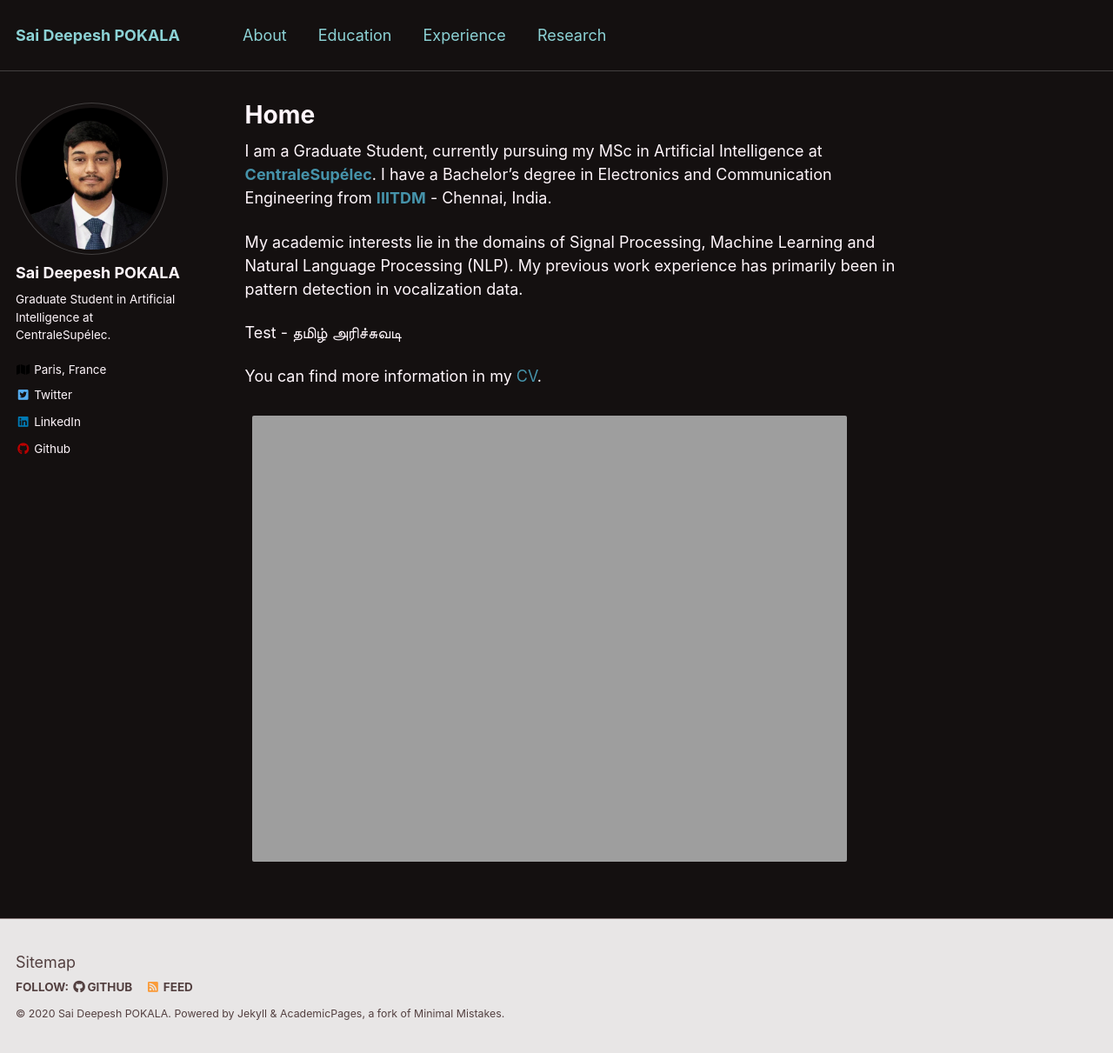
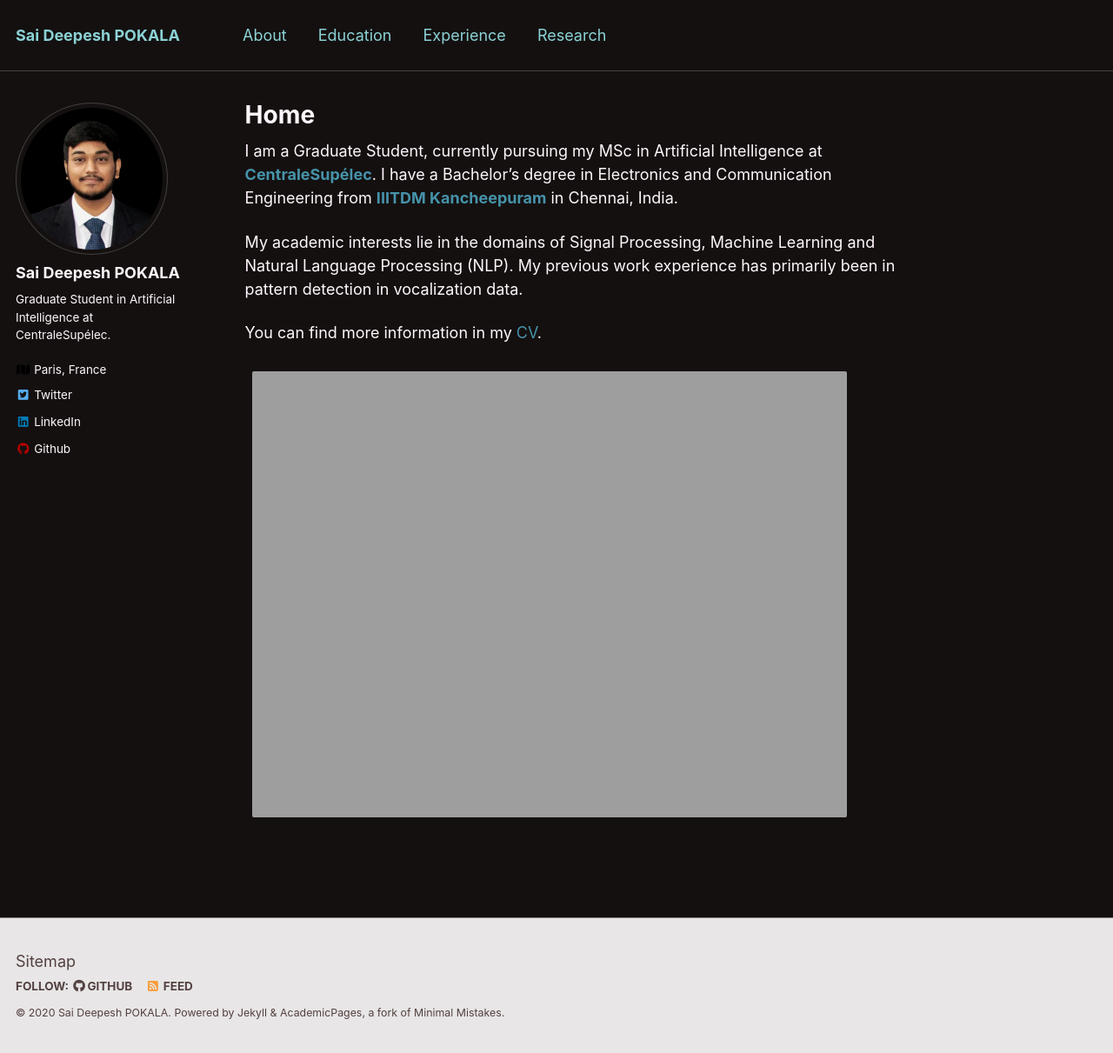
Before and after one commit to saideepesh/saideepesh.github.io, a Jekyll site: the page built from _pages/about.md, in a window 1280 px wide and 1211 px high. Shown: the whole window at 87% size. Built offline with Jekyll 4.4.1, drawn with Linux system fonts in a browser that asks for light colours.

Commit message:
Updated about.md

```diff
--- a/_pages/about.md
+++ b/_pages/about.md
@@ -8,13 +8,10 @@ redirect_from:
   - /about.html
 ---
 
-I am a Graduate Student, currently pursuing my MSc in Artificial Intelligence at [**CentraleSupélec**](https://www.centralesupelec.fr/en). I have a Bachelor's degree in Electronics and Communication Engineering from [**IIITDM**](https://www.iiitdm.ac.in) - Chennai, India.
+I am a Graduate Student, currently pursuing my MSc in Artificial Intelligence at [**CentraleSupélec**](https://www.centralesupelec.fr/en). I have a Bachelor's degree in Electronics and Communication Engineering from [**IIITDM Kancheepuram**](https://www.iiitdm.ac.in) in Chennai, India.
 
 My academic interests lie in the domains of Signal Processing, Machine Learning and Natural Language Processing (NLP). My previous work experience has primarily been in pattern detection in vocalization data.
 
-Test - தமிழ் அரிச்சுவடி
-
 You can find more information in my [CV](https://saideepesh.github.io/files/PSD_CV_November_2020.pdf).
 
-
 <img align="middle" src="https://saideepesh.github.io/files/Deepesh_Prague.jpeg?raw=true" alt="Photo" style="width: 700px; border-radius: 10px; padding: 8px 8px 8px 8px"/>
```
